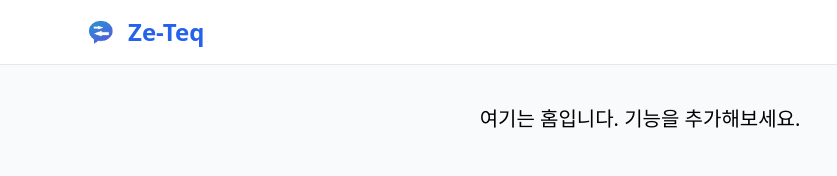
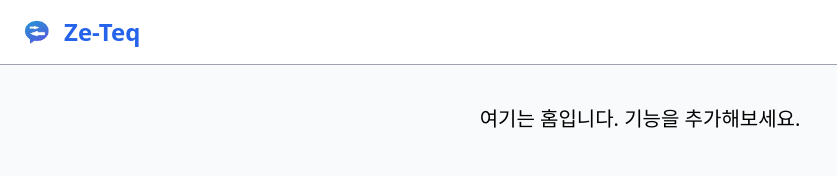
Before and after one commit to 1004av/Ze-Teq, a website: page public/index.html in a window 1280 px wide. Shown: the whole page, without its empty margins (0-837 px from the left). Drawn offline with nearby package versions, Linux system fonts and the light colour scheme.

Commit message:
수정 내용

```diff
--- a/public/index.html
+++ b/public/index.html
@@ -9,11 +9,11 @@
 <body class="bg-gray-50">
 
   <!-- 상단 네비게이션 바 -->
-  <nav class="bg-white border-b border-gray-200 sticky top-0 z-50">
-    <div class="max-w-6xl mx-auto px-4">
+  <nav class="bg-white border-b border-gray-400 sticky top-0 z-50">
+    <div class="w-full px-4">
       <div class="flex justify-start items-center h-16 space-x-2">
         <!-- 로고 이미지와 텍스트 -->
-        <img src="/logo.png" alt="Ze-Teq 로고" class="h-10 w-auto" />
+        <img src="/logo.png" alt="Ze-Teq" class="h-10 w-auto" />
         <div class="text-2xl font-bold text-blue-600">
           Ze-Teq
         </div>
```
